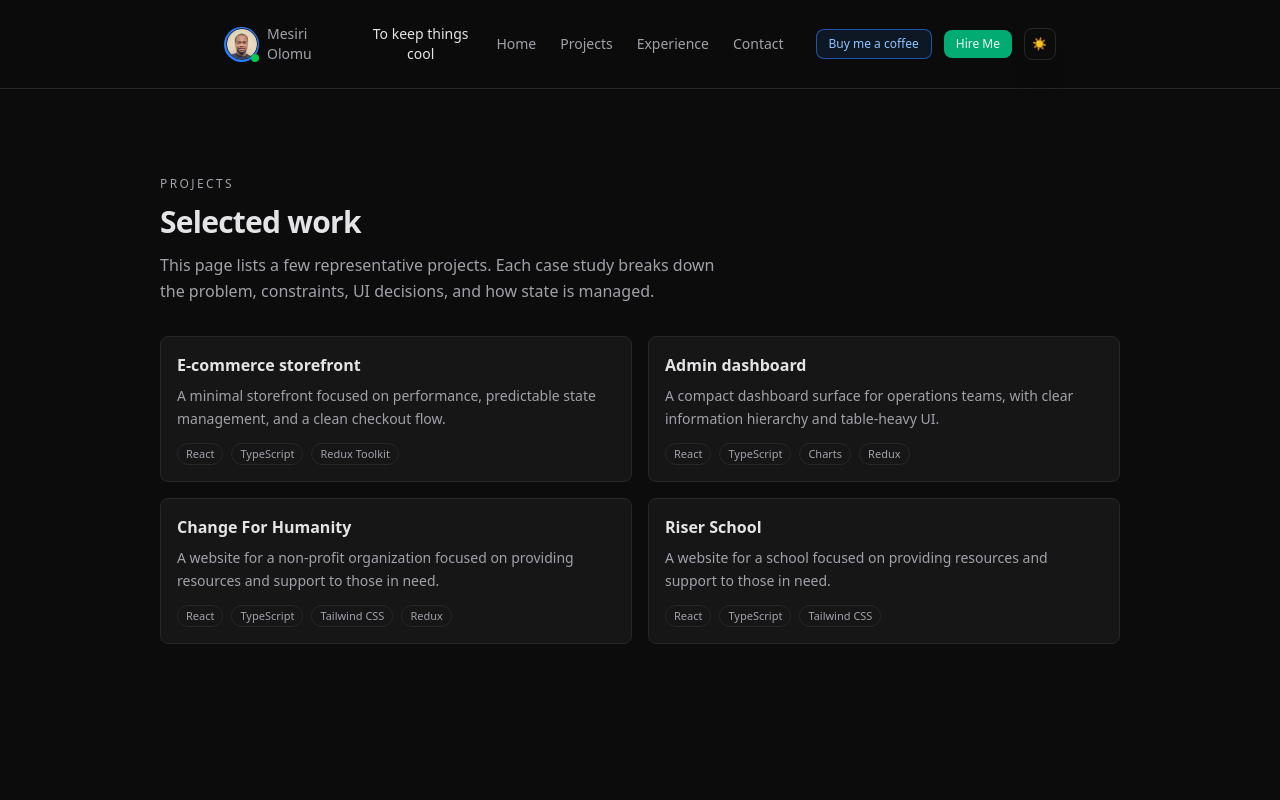
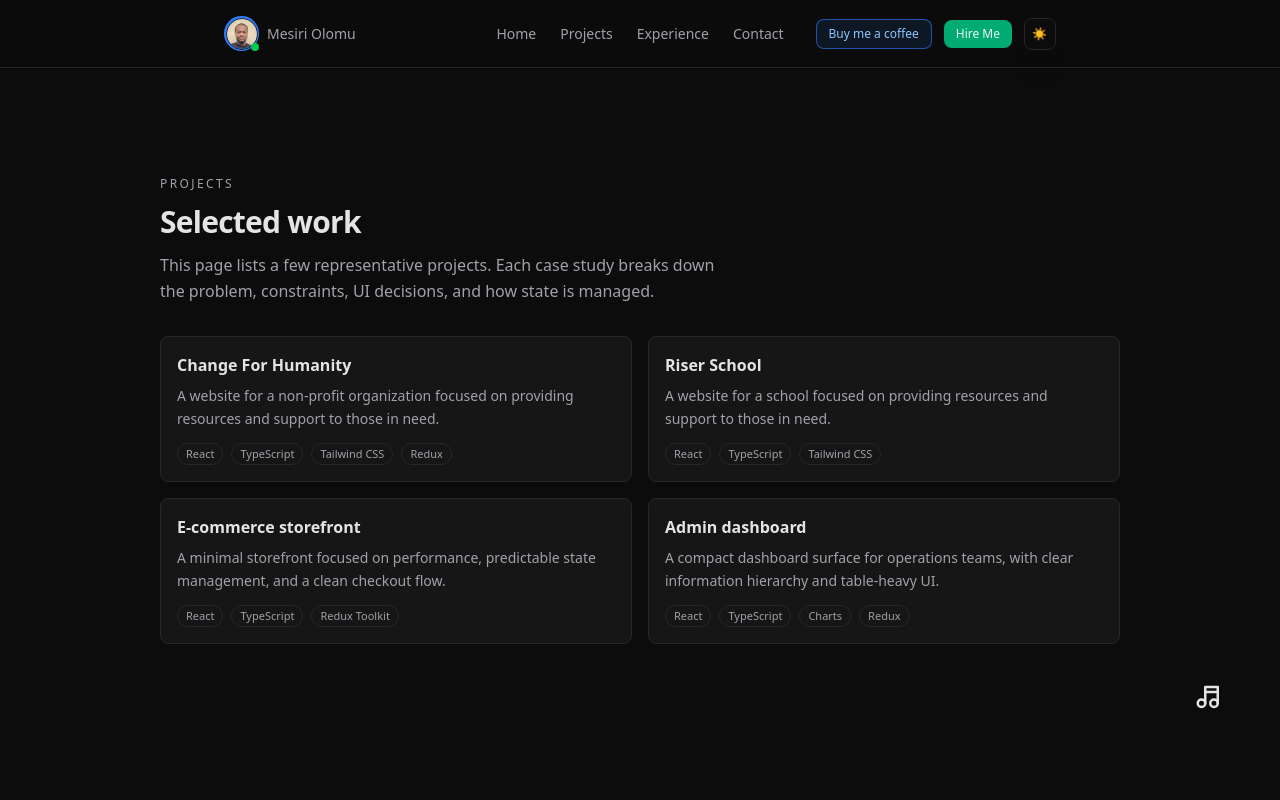
Before and after one commit to OneDerry/My-Portfolio, a Next.js app: page /projects in a window 1280 px wide. Shown: the top 800 px of the page. Built offline with nearby package versions, Linux system fonts and the light colour scheme; no server answers.

Commit message:
button adjust

```diff
--- a/app/layout.tsx
+++ b/app/layout.tsx
@@ -4,6 +4,7 @@ import "./globals.css";
 import { Providers } from "./providers";
 import { Header } from "@/components/header";
 import { Footer } from "@/components/footer";
+import { MusicToggle } from "@/components/music/music_toggle";
 
 const geistSans = Geist({
   variable: "--font-geist-sans",
@@ -33,7 +34,13 @@ export default function RootLayout({
       >
         <Providers>
           <Header />
-          <main className="pt-16">{children}</main>
+          <main className="pt-16 relative">
+            {children}
+            <div className="fixed bottom-20 right-10 ">
+              <MusicToggle />
+            </div>
+          </main>
+
           <Footer />
         </Providers>
       </body>
--- a/app/projects/page.tsx
+++ b/app/projects/page.tsx
@@ -8,6 +8,20 @@ export const metadata: Metadata = {
 };
 
 const projects = [
+  {
+    slug: "change-for-humanity",
+    title: "Change For Humanity",
+    summary:
+      "A website for a non-profit organization focused on providing resources and support to those in need.",
+    tags: ["React", "TypeScript", "Tailwind CSS", "Redux"],
+  },
+  {
+    slug: "riser-school",
+    title: "Riser School",
+    summary:
+      "A website for a school focused on providing resources and support to those in need.",
+    tags: ["React", "TypeScript", "Tailwind CSS"],
+  },
   {
     slug: "ecommerce-store",
     title: "E-commerce storefront",
@@ -29,20 +43,6 @@ const projects = [
   //     "A small mobile client that mirrors the web experience, reusing as much logic as possible.",
   //   tags: ["React Native", "TypeScript"],
   // },
-  {
-    slug: "change-for-humanity",
-    title: "Change For Humanity",
-    summary:
-      "A website for a non-profit organization focused on providing resources and support to those in need.",
-    tags: ["React", "TypeScript", "Tailwind CSS", "Redux"],
-  },
-  {
-    slug: "riser-school",
-    title: "Riser School",
-    summary:
-      "A website for a school focused on providing resources and support to those in need.",
-    tags: ["React", "TypeScript", "Tailwind CSS"],
-  },
 ];
 
 export default function ProjectsPage() {
--- a/components/header.tsx
+++ b/components/header.tsx
@@ -8,7 +8,6 @@ import { useSound } from "@/lib/useSound";
 import { toggleTheme } from "../lib/themeSlice";
 import Image from "next/image";
 import { Sheet, SheetContent, SheetTitle, SheetTrigger } from "./ui/sheet";
-import { MusicToggle } from "./music/music_toggle";
 
 export function Header() {
   const [isSheetOpen, setIsSheetOpen] = useState(false);
@@ -36,7 +35,6 @@ export function Header() {
             <div className="absolute bottom-0 right-0 h-2 w-2 bg-green-500 rounded-full"></div>
           </div>
           <span>Mesiri Olomu</span>
-          <MusicToggle />
         </Link>
 
         {/* Desktop nav (center column) */}
--- a/components/music/music_toggle.tsx
+++ b/components/music/music_toggle.tsx
@@ -3,7 +3,7 @@
 import { useEffect, useMemo, useRef, useState } from "react";
 import { Howl } from "howler";
 import { SONGS } from "./songs";
-import { PauseCircle } from "lucide-react";
+import { TbMusic, TbMusicOff } from "react-icons/tb";
 
 export function MusicToggle() {
   const [enabled, setEnabled] = useState(false);
@@ -83,9 +83,9 @@ export function MusicToggle() {
   const label = !hasSongs ? (
     "No tracks"
   ) : enabled ? (
-    '❌'
+    <TbMusicOff size={30} />
   ) : (
-    "To keep things cool"
+    <TbMusic size={30} />
   );
 
   return (
```
